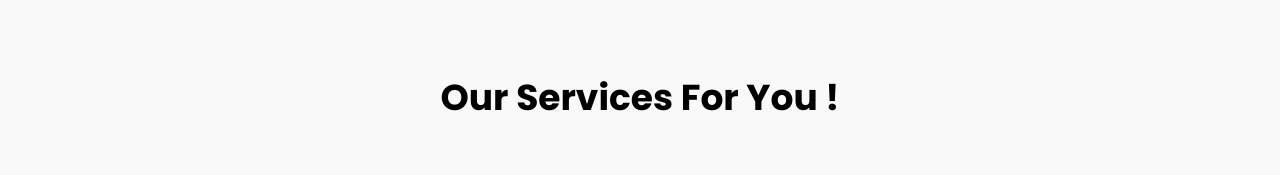
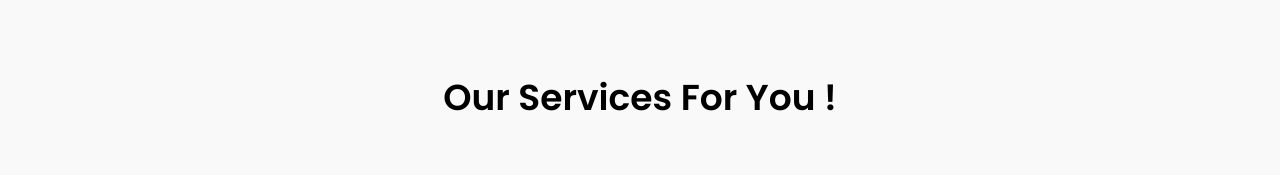
Before and after one commit to sh333z/seyahath-, a plain HTML site: page index.html in a window 1280 px wide. Shown: the part 1914-2089 px from the top of the page. Drawn offline with Linux system fonts and the light colour scheme; a script that the page names is missing.

Commit message:
Update style.css

```diff
--- a/style.css
+++ b/style.css
@@ -329,7 +329,7 @@ body{
 
 .service-title {
   font-size: 36px;
-  font-weight: 700;
+  font-weight: 600;
   margin-bottom: 80px;
 }
 
```
